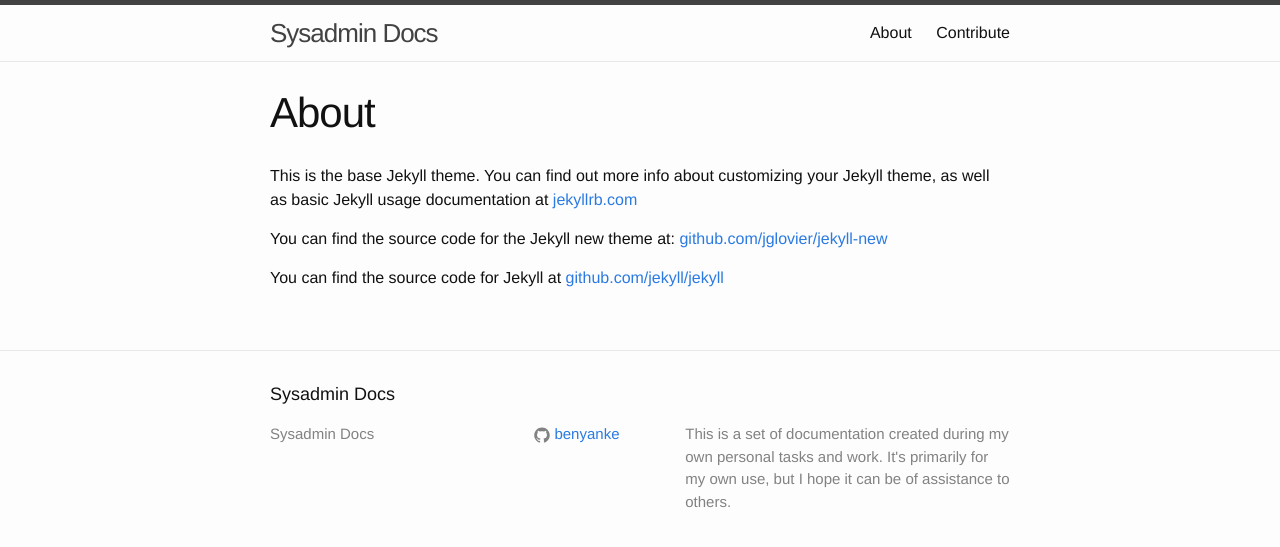
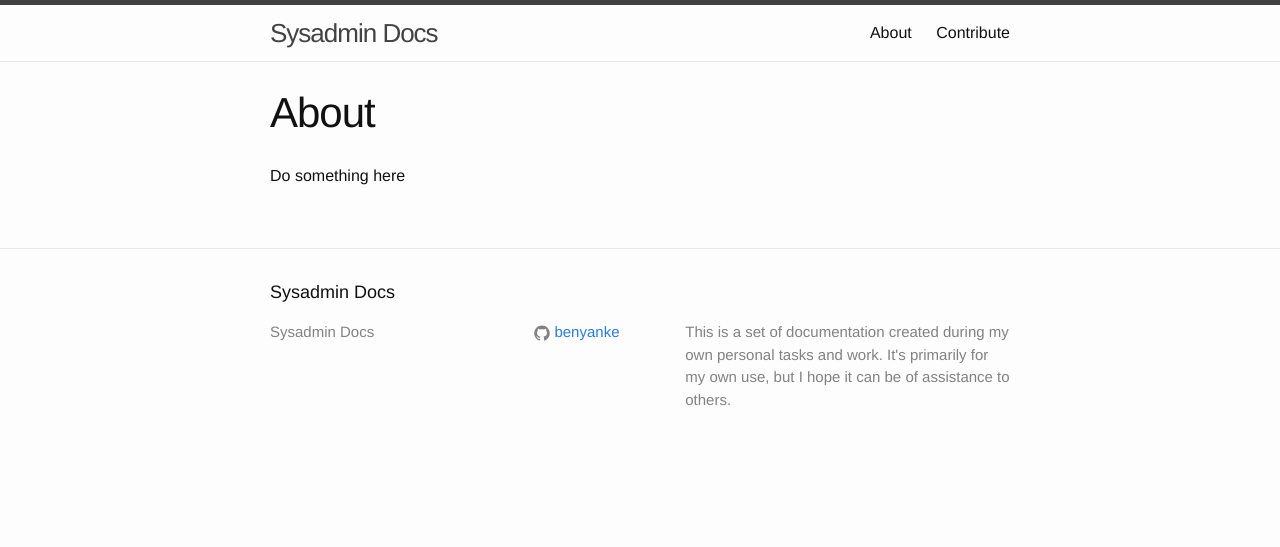
Before and after one commit to benyanke/docs, a Jekyll site: the page built from about.md, in a window 1280 px wide. Shown: the top 547 px of the page. Built offline with Jekyll 4.4.1, drawn with Linux system fonts in a browser that asks for light colours.

Commit message:
Clearing 'about'

```diff
--- a/about.md
+++ b/about.md
@@ -4,8 +4,4 @@
 permalink: /about/
 ---
 
-This is the base Jekyll theme. You can find out more info about customizing your Jekyll theme, as well as basic Jekyll usage documentation at [jekyllrb.com](http://jekyllrb.com/)
-
-You can find the source code for the Jekyll new theme at: [github.com/jglovier/jekyll-new](https://github.com/jglovier/jekyll-new)
-
-You can find the source code for Jekyll at [github.com/jekyll/jekyll](https://github.com/jekyll/jekyll)
+Do something here
```
